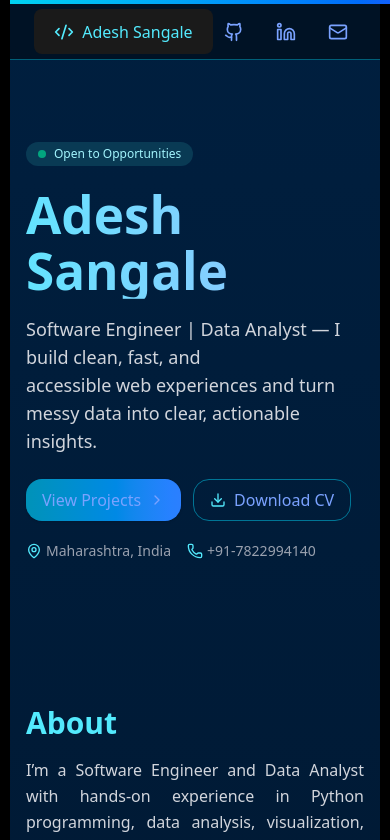
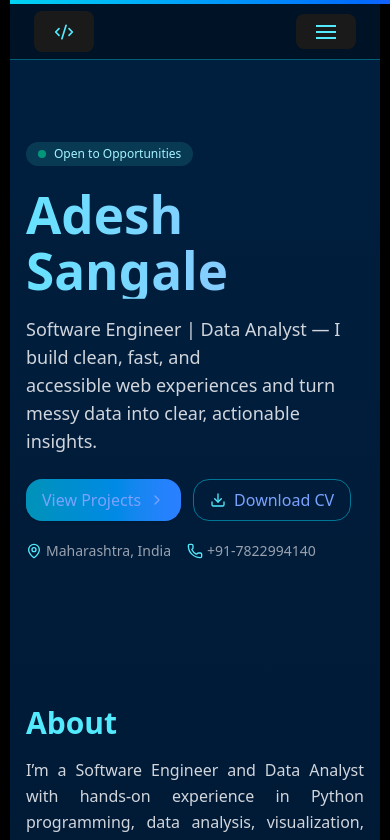
Before and after one commit to AdeshSangale/adesh_portfolio, a React (Vite) app: page / in a window 390 px wide. Shown: the top 840 px of the page. Built offline with nearby package versions, Linux system fonts and the light colour scheme.

Commit message:
Add new project and mobile navigation
Added a new project 'Expats Mate (WIP)' to the projects list and implemented a mobile navigation menu with toggle functionality.

```diff
--- a/src/App.tsx
+++ b/src/App.tsx
@@ -151,6 +151,13 @@ const PROJECTS = [
     repo: PERSONAL.github,
     live: "#",
   },
+  {
+    title: "Expats Mate (WIP)",
+    desc: "Responsive landing with custom German city selector and multi-step forms.",
+    tags: ["HTML", "CSS", "JS", "Responsive"],
+    live: "#",
+    repo: "#",
+  },
 ];
 
 const SKILLS = [
@@ -230,6 +237,9 @@ export default function App() {
   // header height (keep spacer equal)
   const HEADER_H = 56;
 
+  // NEW: mobile nav open state
+  const [navOpen, setNavOpen] = useState(false);
+
   return (
     <div className="min-h-screen bg-gradient-to-b from-[#001F3F] via-[#001022] to-black text-white">
       {/* Progress line */}
@@ -244,6 +254,7 @@ export default function App() {
       {/* Spacer when fixed */}
       {isSticky && <div style={{ height: HEADER_H }} aria-hidden />}
 
+      {/* ======== NAVBAR (reworked, overlap-proof) ======== */}
       <motion.header
         initial={false}
         animate={isSticky ? { y: 0, opacity: 1 } : { y: 0, opacity: 1 }}
@@ -260,17 +271,20 @@ export default function App() {
           animate={isSticky ? { y: 0, opacity: 1 } : { y: 0, opacity: 1 }}
           className="relative mx-auto w-full max-w-6xl px-6 h-full flex items-center"
         >
-          {/* Left: Brand */}
+          {/* Left: Brand (never shrinks) */}
           <motion.button
             onClick={() => scrollTo("home")}
             whileHover={{ scale: 1.05 }}
-            className="flex items-center gap-2 font-semibold text-cyan-300"
+            className="flex items-center gap-2 font-semibold text-cyan-300 flex-none"
+            aria-label="Go to home"
           >
-            <Code2 className="h-5 w-5" /> Adesh Sangale
+            <Code2 className="h-5 w-5" />
+            {/* Hide name on extra-small to avoid collision with chips */}
+            <span className="hidden sm:inline">Adesh Sangale</span>
           </motion.button>
 
-          {/* Center: Navigation */}
-          <nav className="hidden md:flex absolute left-1/2 -translate-x-1/2 items-center gap-6 text-sm text-gray-200">
+          {/* Center: Navigation (desktop only ≥ lg) */}
+          <nav className="hidden lg:flex flex-1 justify-center items-center gap-4 text-sm text-gray-200">
             {["home", "about", "skills", "projects", "experience", "contact"].map((k) => (
               <motion.button
                 key={k}
@@ -284,12 +298,12 @@ export default function App() {
             ))}
           </nav>
 
-          {/* Right: Social Icons */}
-          <div className="ml-auto flex items-center gap-4 text-cyan-300">
+          {/* Right: Socials + Hamburger (never shrinks) */}
+          <div className="ml-auto flex items-center gap-2 text-cyan-300 flex-none">
             <motion.a
               href={PERSONAL.github}
               aria-label="GitHub"
-              className="p-2 hover:bg-cyan-900/30 rounded-xl"
+              className="p-2 hover:bg-cyan-900/30 rounded-xl hidden sm:inline"
               target="_blank"
               rel="noreferrer"
               whileHover={{ y: -2 }}
@@ -299,7 +313,7 @@ export default function App() {
             <motion.a
               href={PERSONAL.linkedin}
               aria-label="LinkedIn"
-              className="p-2 hover:bg-cyan-900/30 rounded-xl"
+              className="p-2 hover:bg-cyan-900/30 rounded-xl hidden sm:inline"
               target="_blank"
               rel="noreferrer"
               whileHover={{ y: -2 }}
@@ -309,14 +323,49 @@ export default function App() {
             <motion.a
               href={`mailto:${PERSONAL.email}`}
               aria-label="Email"
-              className="p-2 hover:bg-cyan-900/30 rounded-xl"
+              className="p-2 hover:bg-cyan-900/30 rounded-xl hidden sm:inline"
               whileHover={{ y: -2 }}
             >
               <Mail className="h-5 w-5" />
             </motion.a>
+
+            {/* Hamburger button visible below lg */}
+            <button
+              className="lg:hidden rounded-xl bg-white/5 hover:bg-white/10 px-3 py-2"
+              onClick={() => setNavOpen((v) => !v)}
+              aria-label="Toggle menu"
+              aria-expanded={navOpen}
+            >
+              {/* 3 bars (no new icon imports needed) */}
+              <span className="block w-5 h-0.5 bg-cyan-300 mb-1" />
+              <span className="block w-5 h-0.5 bg-cyan-300 mb-1" />
+              <span className="block w-5 h-0.5 bg-cyan-300" />
+            </button>
           </div>
         </motion.div>
+
+        {/* Mobile dropdown (only < lg) */}
+        {navOpen && (
+          <div className="lg:hidden border-t border-cyan-800">
+            <ul className="mx-auto max-w-6xl px-6 py-3 grid gap-2">
+              {["home", "about", "skills", "projects", "experience", "contact"].map((k) => (
+                <li key={k}>
+                  <button
+                    onClick={() => {
+                      setNavOpen(false);
+                      scrollTo(k as SectionKey);
+                    }}
+                    className="w-full text-left capitalize rounded-xl bg-[#0f2332] px-4 py-3 text-white/90 hover:bg-[#133047]"
+                  >
+                    {k}
+                  </button>
+                </li>
+              ))}
+            </ul>
+          </div>
+        )}
       </motion.header>
+      {/* ======== /NAVBAR ======== */}
 
       {/* ---------- Hero (Snapshot removed, grid collapsed) ---------- */}
       <section ref={sections.home} className="relative overflow-hidden">
```
Lines whose indentation alone changed are shown as unchanged.
